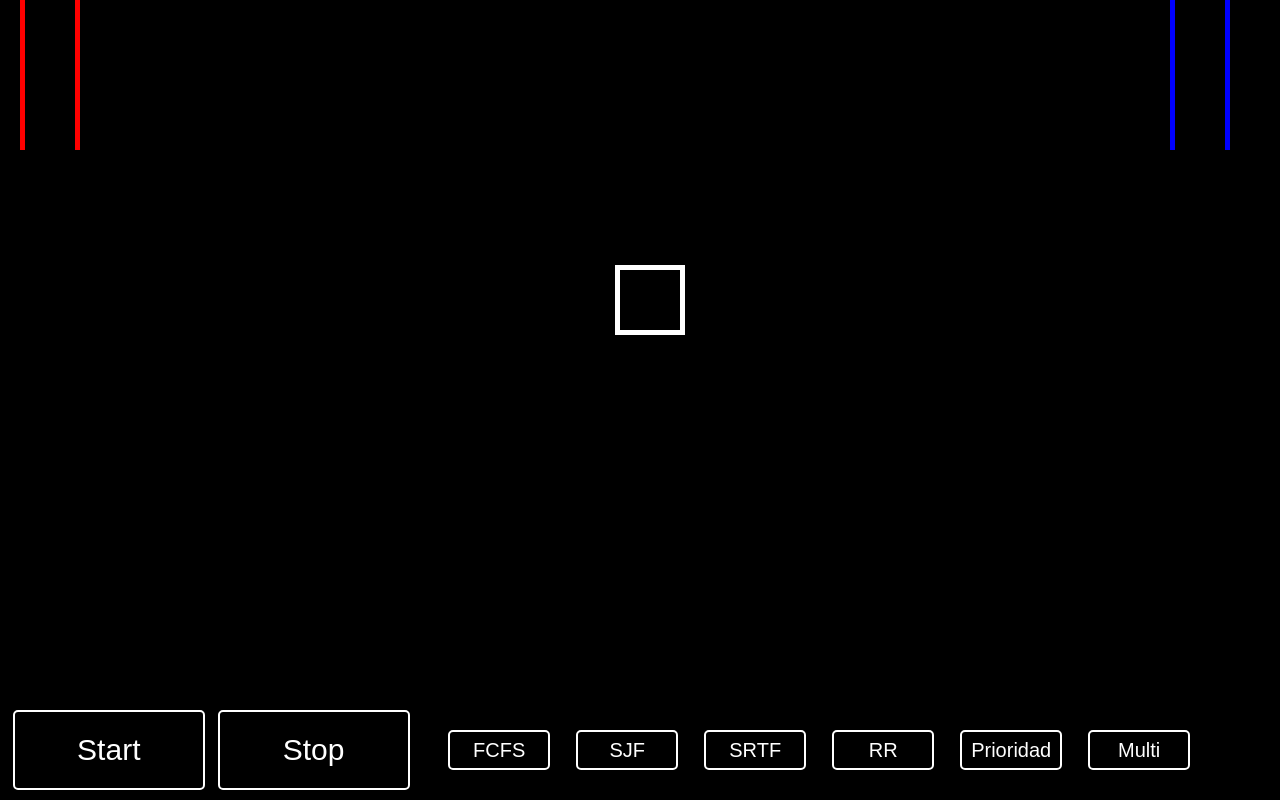
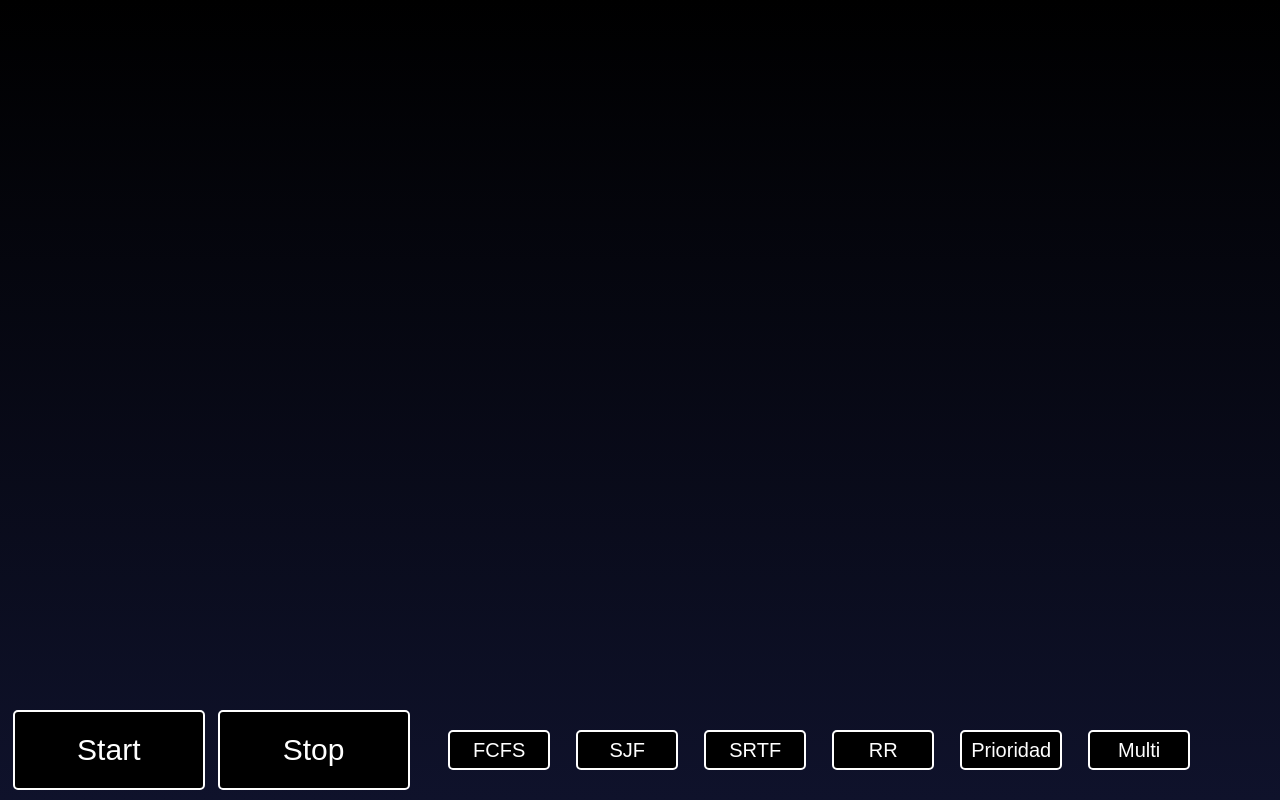
Before and after one commit to ea2305/Process-Simulator, a plain HTML site: page index.html in a window 1280 px wide. Drawn offline with Linux system fonts and the light colour scheme.

Commit message:
destroy interface and restar all of them

```diff
--- /dev/null
+++ b/assets/css/interface.css
@@ -0,0 +1,6 @@
+.scene{
+    width: 100%;
+    height: 100vh;
+    background: linear-gradient(black,#0F122B);
+    display: flex;
+}
--- a/assets/js/views/MasterView.js
+++ b/assets/js/views/MasterView.js
@@ -46,103 +46,6 @@ window.onload = () => {
         myController.selectMode(option)
     }
 
-
-/*
-    Modelado de la interfaz en cavas.
-    Principales metodos y objetos.
-    * Configuracion de tuberias
-    * Configuracion de Pelotas
-    * Configuracion de Caja
-*/
-    //Medidas genericas para tuberias
-    var pipeW = 60
-    var pipeH = 200
-    var pipeL = 10
-
-    //Medidas genericas para cajas
-    var rectW = 70
-    var rectH = 70
-    var rectL = 10
-
-    //Medidas para pelota : proceso
-    var ballR = 30
-
-    //Generador de tuberias
-    var pipeConf = function(color,position){
-        return (
-            [
-                {//Objeto maestro
-                    pos : position,
-                    width: pipeW,
-                    height : pipeH,
-                    color : color
-                },{//Objeto esclavo :c
-                    pos : position,
-                    width: pipeW - pipeL,
-                    height : pipeH,
-                    color : 'black'
-                }
-            ]
-        )
-    }
-
-    var rectConf = function(color,position){
-        return (
-            [
-                {//Objeto maestro
-                    pos : position,
-                    width: rectW,
-                    height : rectH,
-                    color : color
-                },{
-                    pos : position,
-                    width: rectW - rectL,
-                    height : rectH - rectL,
-                    color : 'black'
-                }
-            ]
-        )
-    }
-
-    var ballConf = function(text,color,position){
-        return (
-            [
-                {
-                    pos : position,
-                    radius : ballR,
-                    color : color
-                }
-            ]
-        )
-    }
-
-    //Creacion de animacion
-    var Box = function(app,settings){
-        var increment = 80;
-
-        app.set({color : 'black'})
-
-        //Creacion de caja Tiempo en CPU
-        rectConf('white',[650,300]).forEach(function(component){
-            console.log(component);
-            app.add( new iio.Quad(component))
-        })
-
-        //Creacion de tuberia Roja : Cola de preparados
-        pipeConf('red',[50,50]).forEach(function(component){
-            app.add( new iio.Quad(component));
-        })
-
-        //Cola de preparados
-        pipeConf('blue',[1200,50]).forEach(function(component){
-            app.add( new iio.Quad(component));
-        })
-
-    }
-
-    // start the app fullscreen
-    iio.start( Box );
-
     //Handlers
     $('#button-start').click(changeColor)
     $('#button-stop').click(changeColor)
--- a/index.html
+++ b/index.html
@@ -5,6 +5,7 @@
         <meta charset="utf-8">
         <title>Simulator Process</title>
         <link rel="stylesheet" href="./assets/css/main.css">
+        <link rel="stylesheet" href="./assets/css/interface.css">
         <script src="./assets/js/kernel/PCB.js" charset="utf-8"></script>
         <script src="./assets/js/jquery-2.2.1.min.js" charset="utf-8"></script>
         <script src="./assets/js/kernel/Process.js" charset="utf-8"></script>
@@ -30,7 +31,23 @@
     <body>
         <button id="button-start" type="Start" name="start">Start</button>
         <button id="button-stop" type="Stop" name="stop">Stop</button>
+        <!-- base de la simulacion -->
+        <article class="scene">
+            <div class="pipe red"></div>
+            <div class="central-processor">
+                <div id="selector"></div>
+                <div id="worker-0"></div>
+                <div id="worker-1"></div>
+                <div id="worker-2"></div>
+                <div id="worker-3"></div>
+            </div>
+            <div class="pipe blue"></div>
+
+        </article>
+
         <section id="options">
+
+            <!-- Botones para aplicacion-->
             <button id="option_1" class="option" type="FCFS" name="start">FCFS</button>
             <button id="option_2" class="option" type="SJF" name="start">SJF</button>
             <button id="option_3" class="option" type="SRTF" name="start">SRTF</button>
```
